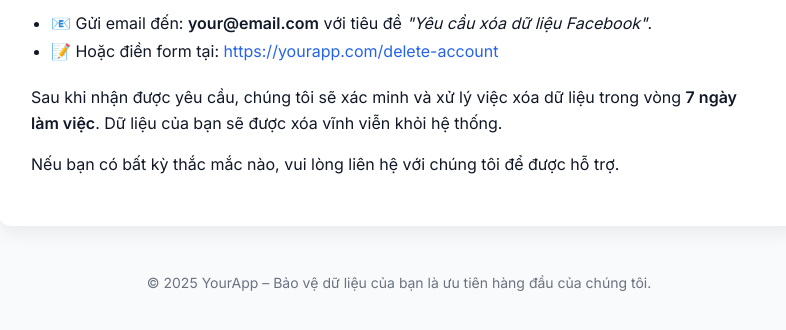
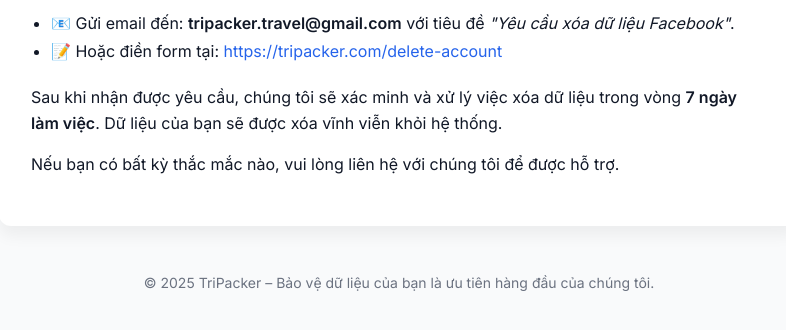
Before and after one commit to vietLong12/data-deletion, a plain HTML site: page index.html in a window 1280 px wide. Shown: the part 228-558 px from the top of the page, without its empty margins (241-1027 px from the left). Drawn offline with Linux system fonts and the light colour scheme.

Commit message:
Update index.html

```diff
--- a/index.html
+++ b/index.html
@@ -64,8 +64,8 @@
         Chúng tôi tôn trọng quyền riêng tư của bạn. Nếu bạn đã đăng nhập bằng tài khoản Facebook và muốn xóa dữ liệu cá nhân đã lưu trữ trong ứng dụng, vui lòng thực hiện theo một trong các cách sau:
       </p>
       <ul>
-        <li>📧 Gửi email đến: <strong>your@email.com</strong> với tiêu đề <em>"Yêu cầu xóa dữ liệu Facebook"</em>.</li>
-        <li>📝 Hoặc điền form tại: <a href="https://yourapp.com/delete-account" target="_blank">https://yourapp.com/delete-account</a></li>
+        <li>📧 Gửi email đến: <strong>tripacker.travel@gmail.com</strong> với tiêu đề <em>"Yêu cầu xóa dữ liệu Facebook"</em>.</li>
+        <li>📝 Hoặc điền form tại: <a href="https://tripacker.com/delete-account" target="_blank">https://tripacker.com/delete-account</a></li>
       </ul>
       <p>
         Sau khi nhận được yêu cầu, chúng tôi sẽ xác minh và xử lý việc xóa dữ liệu trong vòng <strong>7 ngày làm việc</strong>. Dữ liệu của bạn sẽ được xóa vĩnh viễn khỏi hệ thống.
@@ -75,7 +75,7 @@
       </p>
     </div>
     <footer>
-      © 2025 YourApp – Bảo vệ dữ liệu của bạn là ưu tiên hàng đầu của chúng tôi.
+      © 2025 TriPacker – Bảo vệ dữ liệu của bạn là ưu tiên hàng đầu của chúng tôi.
     </footer>
   </div>
 </body>
```
